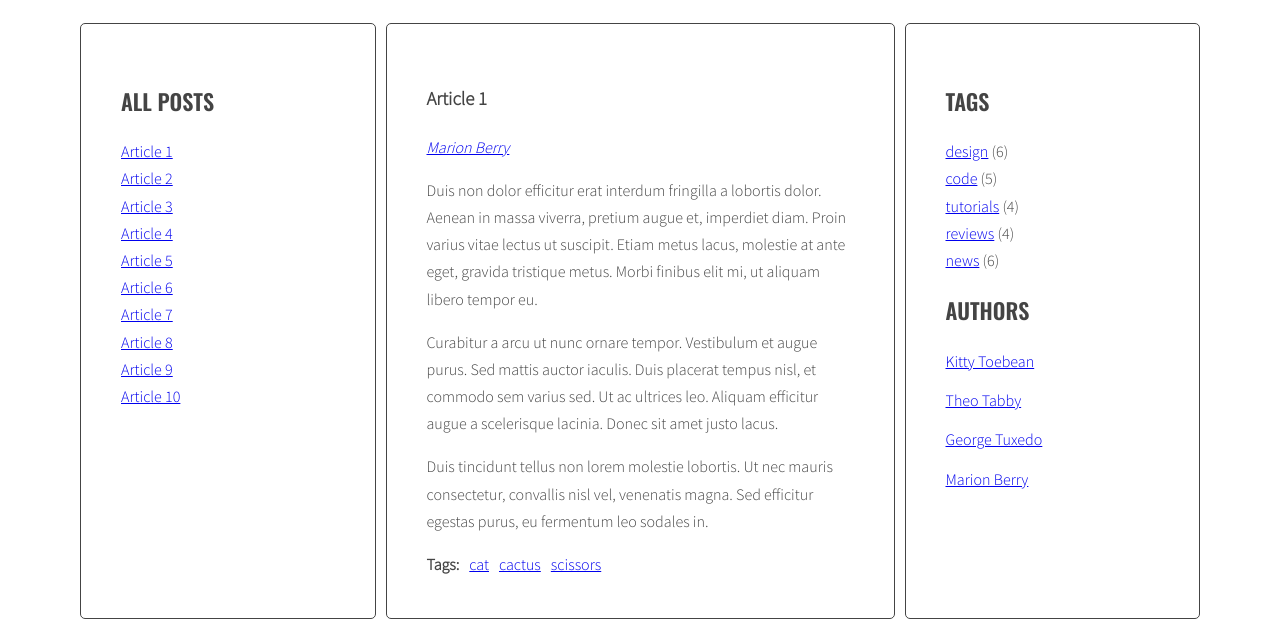
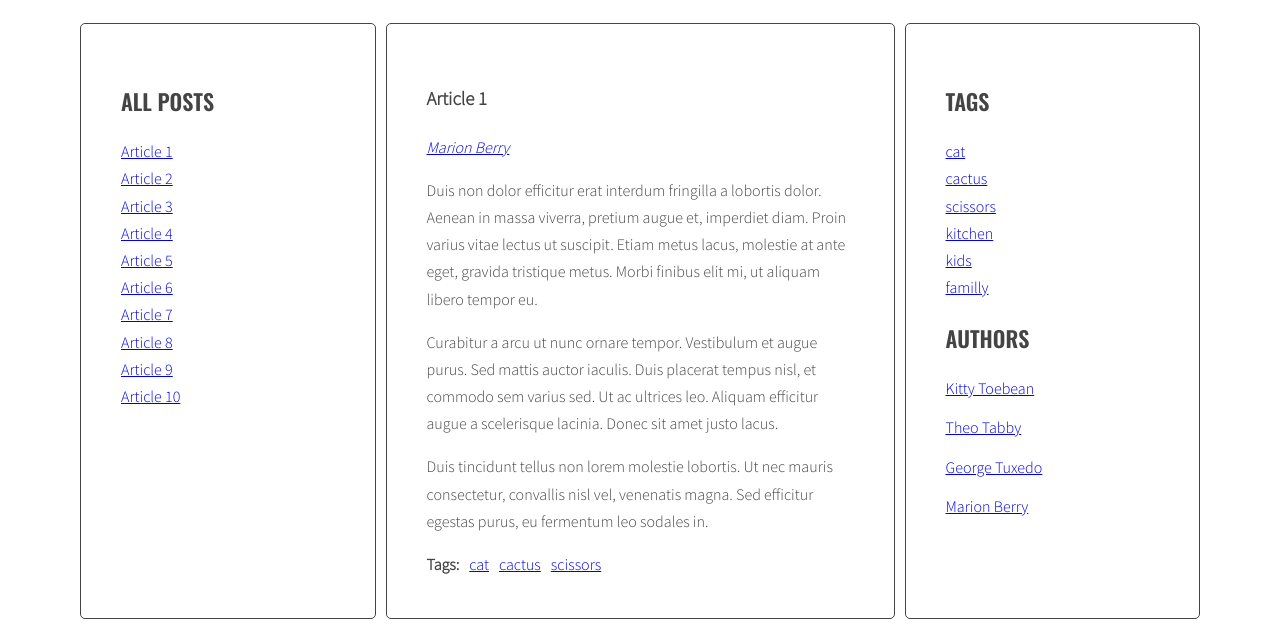
Before and after one commit to KamilMr/javascript-blog, a website: page index.html in a window 1280 px wide. Shown: the part 220-847 px from the top of the page. Drawn offline with nearby package versions, Linux system fonts and the light colour scheme.

Commit message:
add side Tag list in js

```diff
--- a/index.html
+++ b/index.html
@@ -35,7 +35,7 @@
                   </ul>
                 </div>
               </article>
-              <article class="post" id="article-2" data-tags="dog home kitchen" data-author="Theo Tabby">
+              <article class="post" id="article-2" data-tags="cat cactus kitchen" data-author="Theo Tabby">
                 <h3 class="post-title">Article 2</h3>
                 <p class="post-author"></p>
                 <div class="post-content">
@@ -68,7 +68,7 @@
                   </ul>
                 </div>
               </article>
-              <article class="post" id="article-4" data-tags="animals flower scissors" data-author="Kitty Toebean">
+              <article class="post" id="article-4" data-tags="cat cactus scissors" data-author="Kitty Toebean">
                 <h3 class="post-title">Article 4</h3>
                 <p class="post-author"></p>
                 <div class="post-content">
@@ -85,7 +85,7 @@
                   </ul>
                 </div>
               </article>
-              <article class="post" id="article-5" data-tags="woodrobe chair table" data-author="Marion Berry">
+              <article class="post" id="article-5" data-tags="cat cactus scissors" data-author="Marion Berry">
                 <h3 class="post-title">Article 5</h3>
                 <p class="post-author"></p>
                 <div class="post-content">
@@ -102,7 +102,7 @@
                   </ul>
                 </div>
               </article>
-              <article class="post" id="article-6" data-tags="kids-Room guest-room sleeping-room" data-author="George Tuxedo">
+              <article class="post" id="article-6" data-tags="cat cactus scissors" data-author="George Tuxedo">
                 <h3 class="post-title">Article 6</h3>
                 <p class="post-author"></p>
                 <div class="post-content">
@@ -119,7 +119,7 @@
                   </ul>
                 </div>
               </article>
-              <article class="post" id="article-7" data-tags="fridge microwave mixer" data-author="Kitty Toebean">
+              <article class="post" id="article-7" data-tags="cactus scissors" data-author="Kitty Toebean">
                 <h3 class="post-title">Article 7</h3>
                 <p class="post-author"></p>
                 <div class="post-content">
@@ -136,7 +136,7 @@
                   </ul>
                 </div>
               </article>
-              <article class="post" id="article-8" data-tags="poolower shirt iron" data-author="Theo Tabby">
+              <article class="post" id="article-8" data-tags="cat cactus scissors" data-author="Theo Tabby">
                 <h3 class="post-title">Article 8</h3>
                 <p class="post-author"></p>
                 <div class="post-content">
@@ -153,7 +153,7 @@
                   </ul>
                 </div>
               </article>
-              <article class="post" id="article-9" data-tags="pen pencile scissors" data-author="Marion Berry">
+              <article class="post" id="article-9" data-tags="cactus scissors" data-author="Marion Berry">
                 <h3 class="post-title">Article 9</h3>
                 <p class="post-author"></p>
                 <div class="post-content">
@@ -192,11 +192,7 @@
             <aside class="sidebar">
               <h2 class="section-title">Tags</h2>
               <ul class="list tags">
-                <li><a href="#">design</a> <span>(6)</span></li>
-                <li><a href="#">code</a> <span>(5)</span></li>
-                <li><a href="#">tutorials</a> <span>(4)</span></li>
-                <li><a href="#">reviews</a> <span>(4)</span></li>
-                <li><a href="#">news</a> <span>(6)</span></li>
+
               </ul>
               <h2 class="section-title">Authors</h2>
               <ul class="list authors">
--- a/js/script.js
+++ b/js/script.js
@@ -36,7 +36,8 @@
     optTitleSelector = '.post-title',
     optTitleListSelector = '.titles',
     optArticleTagsSelector = '.post-tags .list',
-    optArticleAuthorSelector = '.post-author';
+    optArticleAuthorSelector = '.post-author',
+    optTagListSelector = '.tags.list'; //umozliwia odnalezienie listy tagow w prawej kolumnie
 
   const addClickListenerToTitle = function(){
     const links = document.querySelectorAll('.titles a');
@@ -166,7 +167,6 @@
   addClickListenersToTags();
 
   const authorClickHandler = function (event) {
-    console.log('Link was clicked');
     event.preventDefault();
     const href = this.getAttribute('href');
     const author = href.replace('#', '');
@@ -208,4 +208,50 @@
     }
   };
   addClickListenersToAuthor ();
+
+  const generateSideTags = function (){
+    /* [NEW] create a new variable allTags with an empty array */
+    let allTags = [];
+
+    /* find all articles */
+    const articles = document.querySelectorAll(optArticleSelector);
+    /* START LOOP: for every article: */
+    for (let article of articles) {
+      /* find tags wrapper */
+      const tagsWrapper = article.querySelector(optArticleTagsSelector);
+      console.log('clicked tag wrapper', tagsWrapper);
+      /* make html variable with empty string */
+      let html = '';
+      /* get tags from data-tags attribute */
+      const articleTags = article.getAttribute('data-tags');
+      /* split tags into array */
+      const articleTagsArray = articleTags.split(' ');
+      /* START LOOP: for each tag */
+      for (let tag of articleTagsArray) {
+        /* generate HTML of the link */
+        const linkHTML = '<li><a href="#tag-'+tag+'">'+tag+'</a></li>';
+        /* add generated code to html variable */
+        html += linkHTML;
+
+        /* [NEW] check if this link is NOT already in allTags */
+        if(allTags.indexOf(linkHTML) == -1){
+          /* [NEW] add generated code to allTags array */
+          allTags.push(linkHTML);
+        }
+
+      }/* END LOOP: for each tag */
+
+      /* insert HTML of all the links into the tags wrapper */
+      tagsWrapper.innerHTML = html;
+
+
+    } /* END LOOP: for every article: */
+    /* [NEW] find list of tags in right column */
+    const tagList = document.querySelector('.tags');
+    /* [NEW] add html from allTags to tagList */
+    tagList.innerHTML = allTags.join(' ');
+    console.log(allTags);
+  };
+  generateSideTags(); // tego nie ma w instrukcji
+
 }
```
